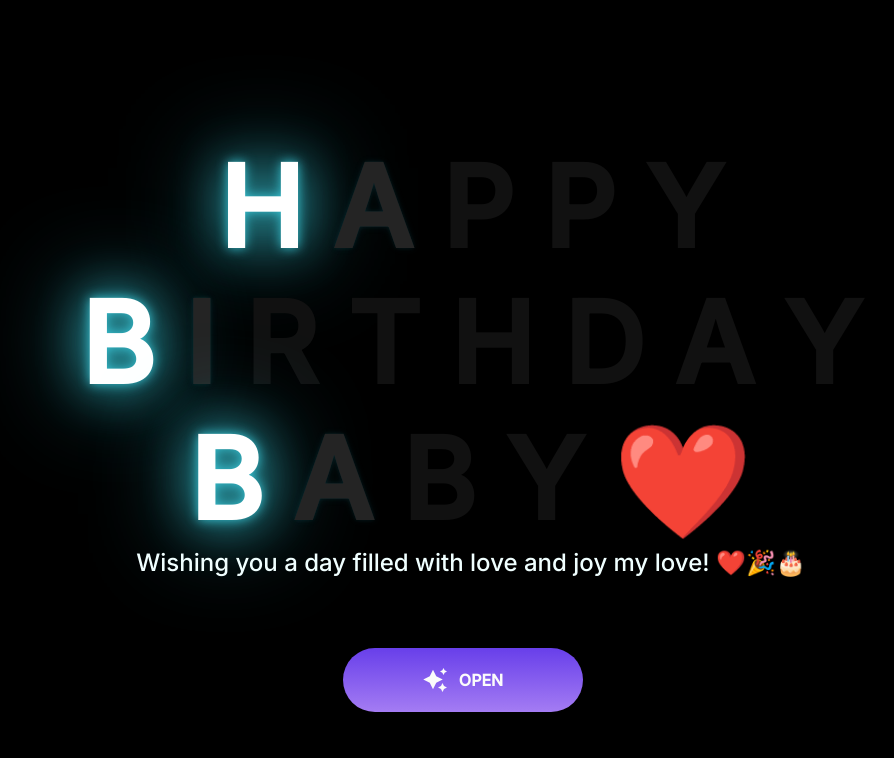
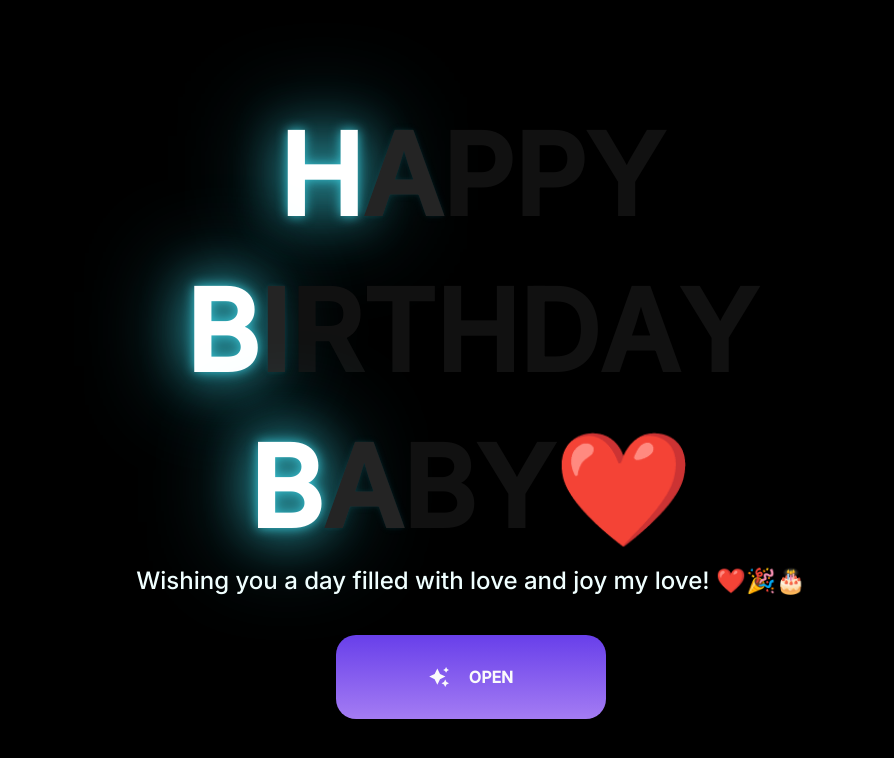
Before and after one commit to Dilshan-Mindika/Birthday-wish, a plain HTML site: page index.html in a window 1280 px wide. Shown: the whole page, without its empty margins (177-1071 px from the left). Drawn offline with Linux system fonts and the light colour scheme; a web font is replaced by a local one.

Commit message:
Update index.html

```diff
--- a/index.html
+++ b/index.html
@@ -8,9 +8,58 @@
   <title>HAPPY BIRTHDAY WISH | Sandeepa Devindi</title>
   <link rel="stylesheet" href="css/style.css">
   <link rel="icon" href="img/flowers.png" type="image/x-icon">
+
+  <style>
+    /* Only modifying greeting section for mobile */
+    .greetings {
+      display: flex;
+      justify-content: center;
+      flex-wrap: wrap;
+      font-size: 7rem;
+      margin: 10px 0;
+    }
+
+    @media (max-width: 600px) {
+      .greetings {
+        font-size: 4rem;
+      }
+    }
+
+    /* Button styles */
+    .btn-container {
+      display: flex;
+      justify-content: center;
+      align-items: center;
+      width: 100%;
+      padding-top: 20px; /* Space from the content above */
+    }
+
+    .btn {
+      display: flex;
+      align-items: center;
+      justify-content: center;
+      background-color: #ff4081;
+      padding: 10px 15px; /* Reduced padding for smaller button */
+      border-radius: 20px; /* Smaller radius */
+      text-decoration: none;
+      color: white;
+      font-size: 1rem; /* Smaller font size */
+      transition: background-color 0.3s ease;
+    }
+
+    .btn:hover {
+      background-color: #f50057;
+    }
+
+    .btn svg {
+      margin-right: 8px; /* Reduced space between icon and text */
+      height: 20px;
+      width: 20px;
+    }
+  </style>
 </head>
 
-<body style="display: flex; justify-content: center; align-items: center; height: 90vh;">
+<body style="display: flex; justify-content: center; align-items: center; height: 100vh; flex-direction: column;">
   <div class="greetings">
     <span>H</span>
     <span>A</span>
@@ -40,9 +89,9 @@
   </div>
 
   <!-- Button -->
-  <div style="position: absolute; top: 85%; left: 50%; transform: translate(-50%, -50%); display: flex; justify-content: center; width: 100%;">
+  <div class="btn-container">
     <a href="./heartcaputre.html" class="btn">
-      <svg height="24" width="24" fill="#FFFFFF" viewBox="0 0 24 24" data-name="Layer 1" id="Layer_1" class="sparkle">
+      <svg height="20" width="20" fill="#FFFFFF" viewBox="0 0 24 24" data-name="Layer 1" id="Layer_1" class="sparkle">
         <path
           d="M10,21.236,6.755,14.745.264,11.5,6.755,8.255,10,1.764l3.245,6.491L19.736,11.5l-6.491,3.245ZM18,21l1.5,3L21,21l3-1.5L21,18l-1.5-3L18,18l-3,1.5ZM19.333,4.667,20.5,7l1.167-2.333L24,3.5,21.667,2.333,20.5,0,19.333,2.333,17,3.5Z">
         </path>
```
